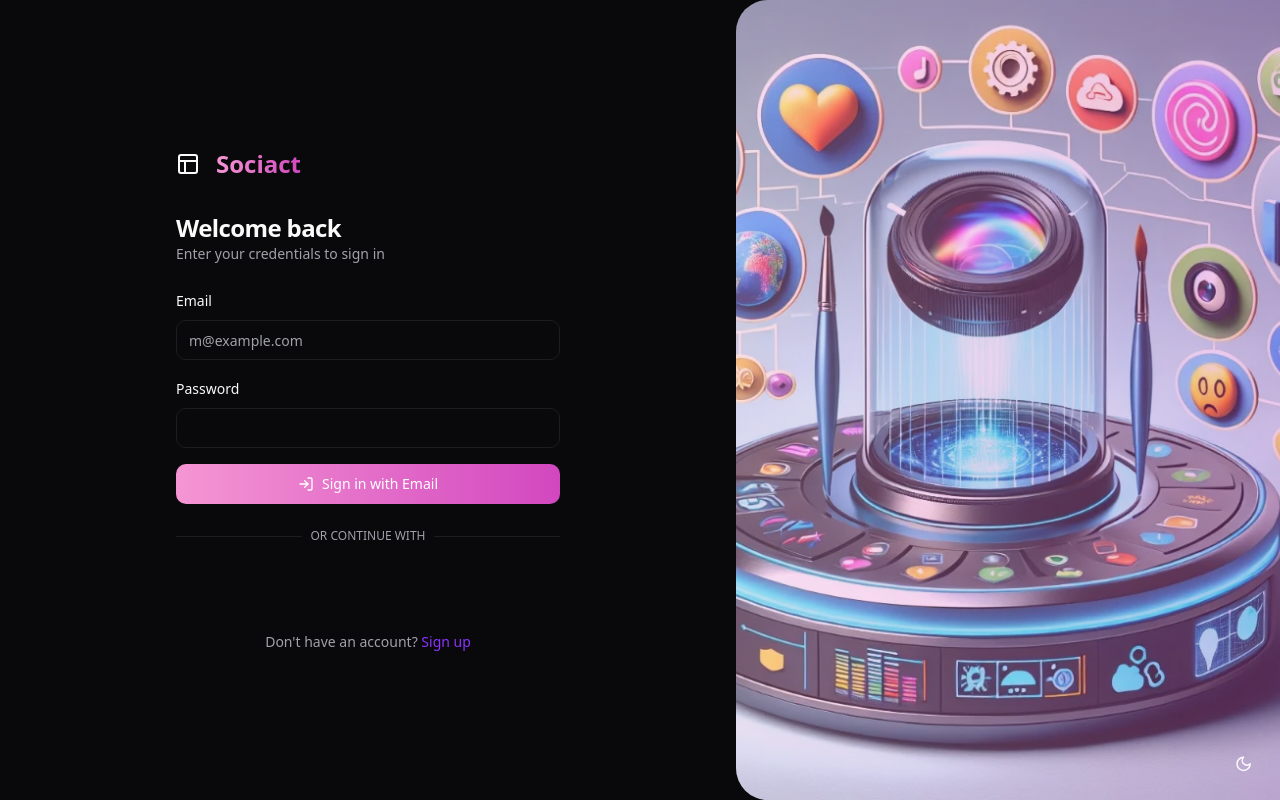
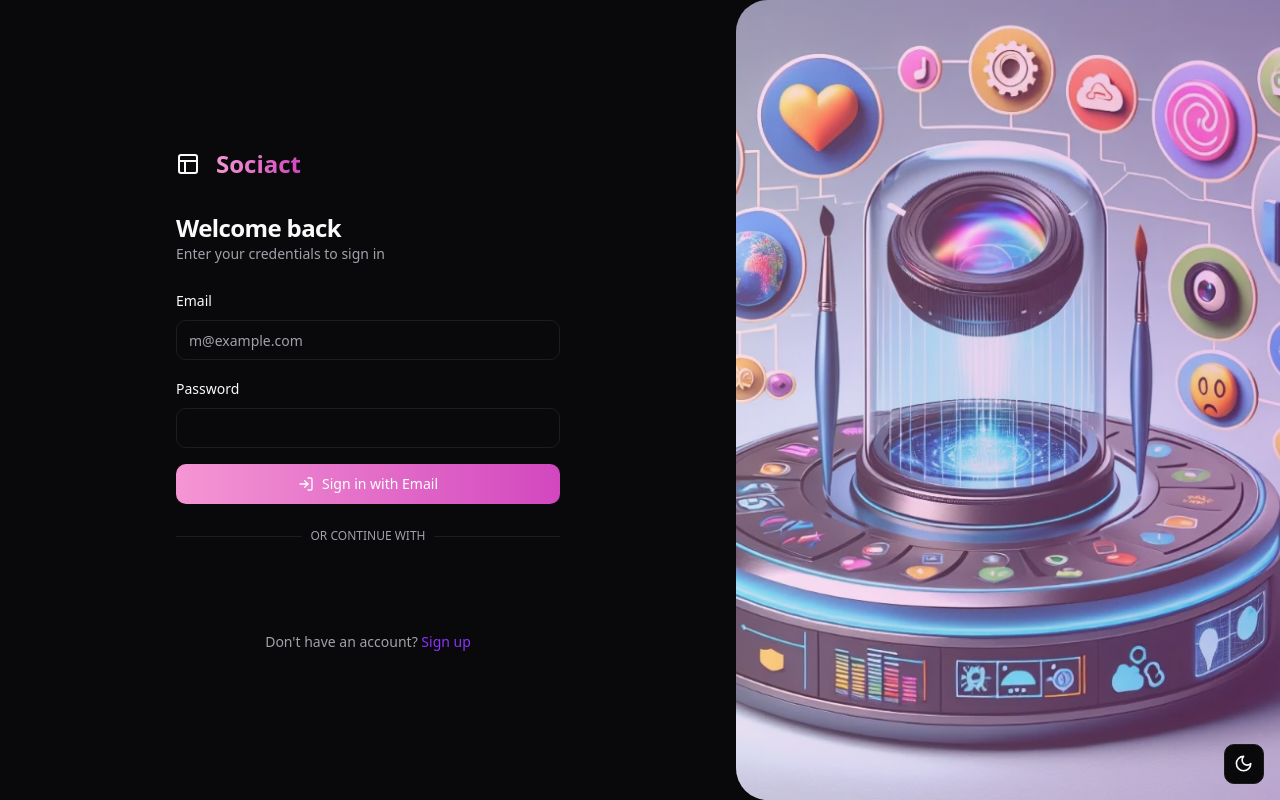
Before and after one commit to Automation-agency-saas/sociact-frontend, a React (Vite) app: page /auth/sign-in in a window 1280 px wide. Built offline with nearby package versions, Linux system fonts and the light colour scheme; no server answers.

Commit message:
update modetoogle button

```diff
--- a/src/components/mode-toggle.tsx
+++ b/src/components/mode-toggle.tsx
@@ -1,40 +1,39 @@
-import { Button } from "@/components/ui/button";
-import {
-  DropdownMenu,
-  DropdownMenuContent,
-  DropdownMenuItem,
-  DropdownMenuTrigger,
-} from "@/components/ui/dropdown-menu";
-import { useTheme } from "@/components/theme-provider";
-import { Moon, Sun } from "lucide-react";
+import { useState, useEffect } from "react"
+import { Button } from "@/components/ui/button"
+import { useTheme } from "@/components/theme-provider"
+import { Moon, Sun } from "lucide-react"
+import { motion, AnimatePresence } from "framer-motion"
 
 export function ModeToggle() {
-  const { setTheme } = useTheme();
+  const { theme, setTheme } = useTheme()
+  const [isLight, setIsLight] = useState(theme === "light")
+
+  useEffect(() => {
+    setIsLight(theme === "light")
+  }, [theme])
+
+  const toggleTheme = () => {
+    setTheme(isLight ? "dark" : "light")
+  }
 
   return (
-    <DropdownMenu>
-      <DropdownMenuTrigger asChild>
-        <Button
-          variant="ghost"
-          size="icon"
-          className="ghost"
+    <Button variant="outline" size="icon" onClick={toggleTheme} className="relative w-10 h-10 overflow-hidden">
+      <AnimatePresence initial={false} mode="wait">
+        <motion.div
+          key={isLight ? "sun" : "moon"}
+          initial={{ scale: 0, rotate: -180 }}
+          animate={{ scale: 1, rotate: 0 }}
+          exit={{ scale: 0, rotate: 180 }}
+          transition={{
+            type: "spring",
+            stiffness: 200,
+            damping: 10,
+          }}
         >
-          <Sun className="h-[1.1rem] w-[1.2rem] rotate-0 scale-100 transition-all dark:-rotate-90 dark:scale-0" />
-          <Moon className="absolute h-[1.1rem] w-[1.2rem] rotate-90 scale-0 transition-all dark:rotate-0 dark:scale-100" />
-          <span className="sr-only">Toggle theme</span>
-        </Button>
-      </DropdownMenuTrigger>
-      <DropdownMenuContent align="end">
-        <DropdownMenuItem onClick={() => setTheme("light")}>
-          Light
-        </DropdownMenuItem>
-        <DropdownMenuItem onClick={() => setTheme("dark")}>
-          Dark
-        </DropdownMenuItem>
-        <DropdownMenuItem onClick={() => setTheme("system")}>
-          System
-        </DropdownMenuItem>
-      </DropdownMenuContent>
-    </DropdownMenu>
-  );
+          {isLight ? <Sun className="h-[1.2rem] w-[1.2rem]" /> : <Moon className="h-[1.2rem] w-[1.2rem]" />}
+        </motion.div>
+      </AnimatePresence>
+      <span className="sr-only">Toggle theme</span>
+    </Button>
+  )
 }
```
